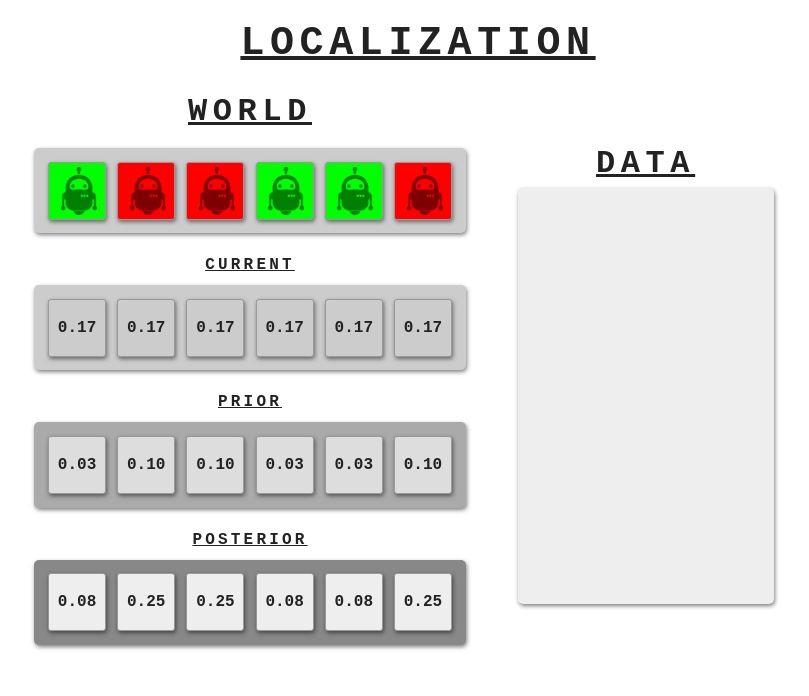
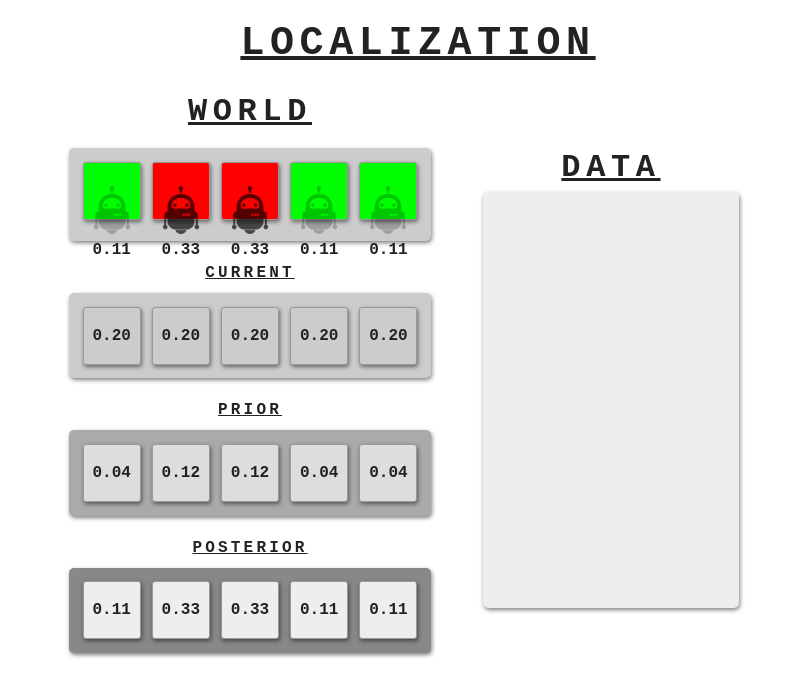
Before and after one commit to davidcurras/ai-localization-2019, a plain HTML site: page index.html in a window 1280 px wide. Shown: the whole page, without its empty margins (222-1031 px from the left). Drawn offline with Linux system fonts and the light colour scheme.

Commit message:
LAI-2019: Render Robor with likelihood

```diff
--- a/css/board.css
+++ b/css/board.css
@@ -66,13 +66,17 @@ h3 {
   box-shadow: 1px 2px 4px rgba(0, 0, 0, .5);
 }
 
+#world {
+  padding-bottom: 2vh;
+}
+
 #world .tile,
 #current .tile,
 #prior .tile,
 #posterior .tile {
   position: relative;
   display: flex;
-  flex-direction: row;
+  flex-direction: column;
   justify-content: space-around;
   align-items: center;
   width: 7vh;
@@ -97,10 +101,12 @@ h3 {
 #world .tile img {
   width: 6vh;
   padding: .7vh;
+  margin-top: 2.2vh;
+  opacity: .5;
 }
 
-#world .tile img {
-  opacity: .5
+#world .tile span {
+  margin-top: .3vh;
 }
 
 #current {
--- a/js/app.js
+++ b/js/app.js
@@ -1,4 +1,4 @@
-const world = ['green', 'red', 'red', 'green', 'green', 'red']
+const world = ['green', 'red', 'red', 'green', 'green']
 
 const pHit = 0.6
 const pMiss = 0.2
@@ -37,9 +37,7 @@ const setPosterior = () => {
 const renderWorld = () => {
   let html = ''
   for (let i = 0; i < world.length; i++) {
-    html += '<div class="tile '+world[i]+'">'
-    html += '  <img src="images/robot.png" alt="ROBOT">'
-    html += '</div>'
+    html += '<div class="tile '+world[i]+'"></div>'
   }
   document.getElementById('world').innerHTML = html
 }
@@ -71,6 +69,20 @@ const renderPosterior = () => {
   document.getElementById('posterior').innerHTML = html
 }
 
+const renderRobot = () => {
+  const worldEl = document.getElementById('world')
+  const worldTiles = worldEl.getElementsByClassName('tile')
+  for (let i = 0; i < worldTiles.length; i++) {
+    worldTiles[i].innerHTML = '' +
+      '<img src="images/robot.png" alt="ROBOT">' +
+      '<span>'+posterior[i].toFixed(2)+'</span>'
+  }
+  const worldTilesImg = worldEl.getElementsByTagName('img')
+  for (let i = 0; i < worldTilesImg.length; i++) {
+    worldTilesImg[i].style.opacity = posterior[i] * 2
+  }
+}
+
 const init = () => {
   setUniformCurrent()
   setPrior()
@@ -79,6 +91,7 @@ const init = () => {
   renderCurrent()
   renderPrior()
   renderPosterior()
+  renderRobot()
 }
 
 window.onload = init
```
Also changed, not shown: 1 other file.
